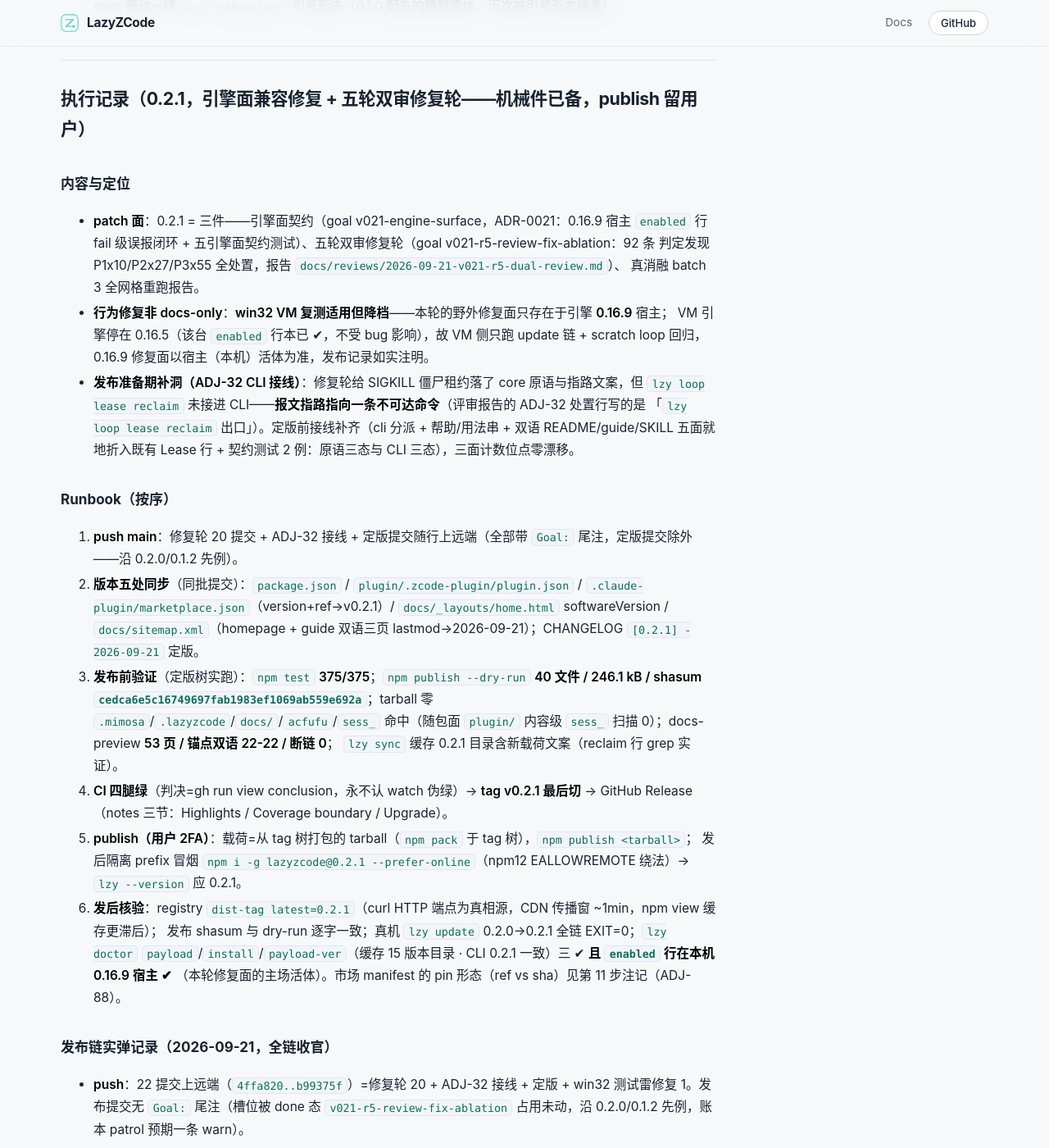
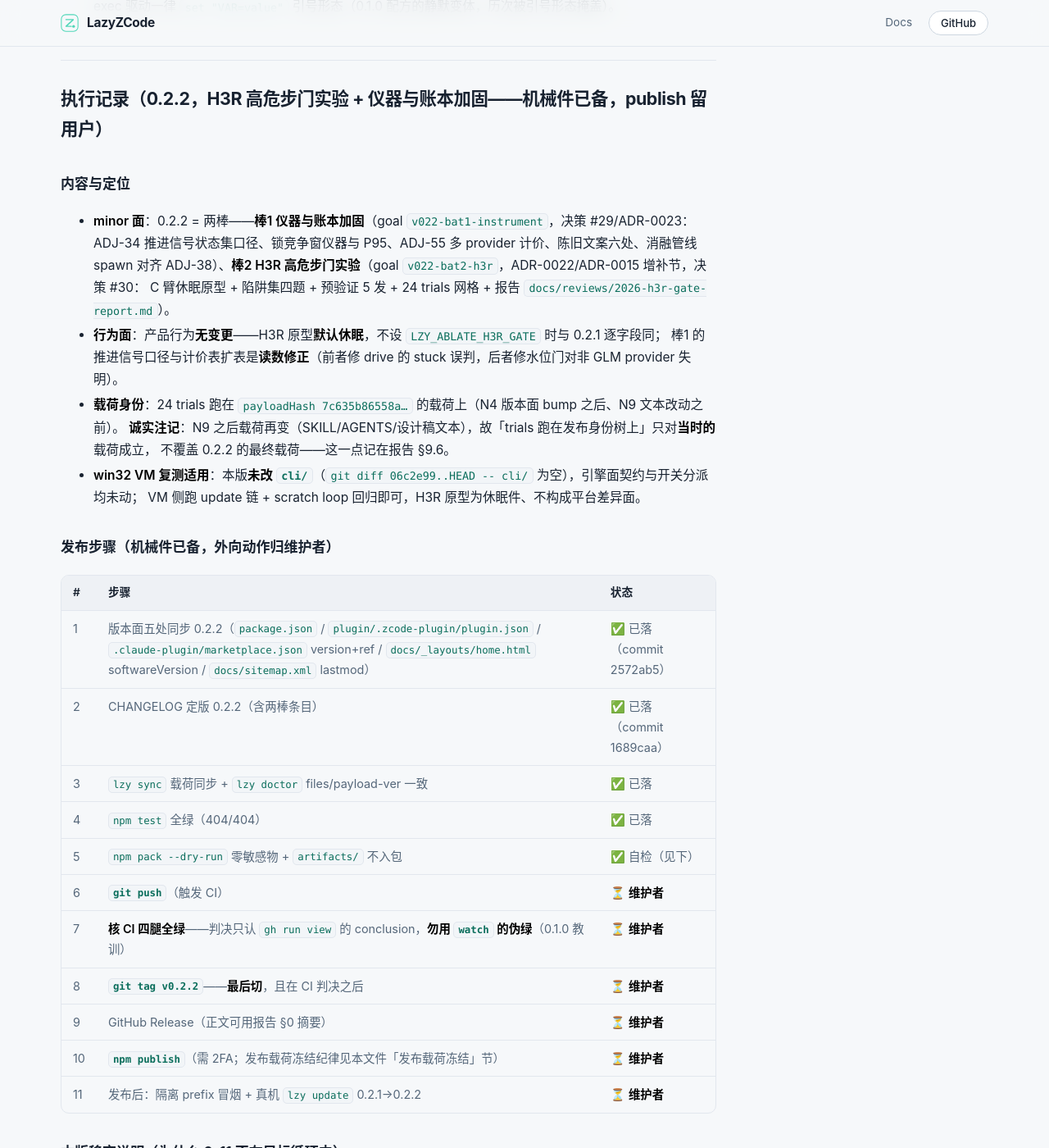
Before and after one commit to Acfufu/lazyzcode, a Jekyll site: the page built from docs/release-checklist.md, in a window 1280 px wide and 1400 px high, scrolled down 20299 px. Shown: the whole window at 82% size. Built offline with Jekyll 4.4.1, drawn with Linux system fonts in a browser that asks for light colours; our own code applies the rules of GitHub Pages for plain Markdown files; some of the changed text lies outside the part shown.

Commit message:
docs(release): the 0.2.2 runbook, with the hand-over spelled out as hand-over
The runbook section records the eleven release steps and marks which five are
done locally (version face, changelog, sync, tests, pack self-check) versus the
six that belong to the maintainer (push, CI verdict, tag, Release, publish,
post-publish smoke).

Why the second half is not "missing work": the goal's boundary is release-ready
local artifacts. A push is an outward action that writes a public repo and
triggers remote builds, as are tag/Release/publish, and 0.1.0 and 0.2.1 both
handed those to the maintainer. The section says so explicitly so step 7 ("CI
four legs green") reads as handed over rather than dropped - its prerequisites
are local tests green and a frozen payload, both in place.

Two honest notes carried into the runbook: the grid ran on payloadHash
7c635b86558a, which is the payload after the N4 bump but before N9's text edits,
so "trials ran on the release identity" holds for that payload and not for
0.2.2's final one; and this version did not touch cli/ at all (empty diff), which
is what makes the win32 VM re-test a regression run rather than a new-surface run.

Pack self-check: 42 files, no artifacts/, no .lazyzcode, no .mimosa, and the diff
against the pre-baton baseline is exactly core/h3r.js added plus size changes to
the three files this release edited. scripts/ is not in the payload by design.

Goal: v022-bat2-h3r#N10

```diff
--- a/docs/release-checklist.md
+++ b/docs/release-checklist.md
@@ -484,6 +484,44 @@ plugin payload). From older versions: manual two-step (`npm i -g lazyzcode
 - 0.2.0 三件套活体（scratch `C:\scratch020`，SYSTEM exec + `set "LOCALAPPDATA=…"` 引号形态）：**lease 互斥**（acquire fence 1 → 二次 acquire 拒「另一运行时持租（fence 1，至 …）」带僵尸恢复指路）· **fence 写拒**（活跃租约期 `--fence 9` 写 → 「写拒：fence 9 非现行（现行 1）——你已被接管，立即停手不写」）· **drive 门链**（executing 目标上 `lzy loop drive` → 凭据缺席拒带恢复文本；doctor `drive` 行四段齐「凭据缺席（headless 调用会停在认证门） · 活跃租约 fence=1 · 预算未初始化 · v020vm 可入 drive（risk=low）」）；lease 释放 ✔、scratch 清除 ✔。
 - 探针引号雷补记（host 侧驱动教训）：`set VAR=value && cmd` 会把**尾随空格**并进值（`LZY_ABLATE_HUMAN_GATE` 变 `"1 "` 消融判据不中、`LZY_ZCODE_ENGINE` 路径带空格失效）——SYSTEM exec 驱动一律 `set "VAR=value"` 引号形态（0.1.0 配方的静默变体，历次被引号形态掩盖）。
 
+## 执行记录（0.2.2，H3R 高危步门实验 + 仪器与账本加固——机械件已备，publish 留用户）
+
+### 内容与定位
+
+- **minor 面**：0.2.2 = 两棒——**棒1 仪器与账本加固**（goal `v022-bat1-instrument`，决策 #29/ADR-0023：
+  ADJ-34 推进信号状态集口径、锁竞争窗仪器与 P95、ADJ-55 多 provider 计价、陈旧文案六处、消融管线 spawn
+  对齐 ADJ-38）、**棒2 H3R 高危步门实验**（goal `v022-bat2-h3r`，ADR-0022/ADR-0015 增补节，决策 #30：
+  C 臂休眠原型 + 陷阱集四题 + 预验证 5 发 + 24 trials 网格 + 报告 `docs/reviews/2026-h3r-gate-report.md`）。
+- **行为面**：产品行为**无变更**——H3R 原型**默认休眠**，不设 `LZY_ABLATE_H3R_GATE` 时与 0.2.1 逐字段同；
+  棒1 的推进信号口径与计价表扩表是**读数修正**（前者修 drive 的 stuck 误判，后者修水位门对非 GLM provider 失明）。
+- **载荷身份**：24 trials 跑在 `payloadHash 7c635b86558a…` 的载荷上（N4 版本面 bump 之后、N9 文本改动之前）。
+  **诚实注记**：N9 之后载荷再变（SKILL/AGENTS/设计稿文本），故「trials 跑在发布身份树上」只对**当时的**载荷成立，
+  不覆盖 0.2.2 的最终载荷——这一点记在报告 §9.6。
+- **win32 VM 复测适用**：本版**未改 `cli/`**（`git diff 06c2e99..HEAD -- cli/` 为空），引擎面契约与开关分派均未动；
+  VM 侧跑 update 链 + scratch loop 回归即可，H3R 原型为休眠件、不构成平台差异面。
+
+### 发布步骤（机械件已备，外向动作归维护者）
+
+| # | 步骤 | 状态 |
+|---|---|---|
+| 1 | 版本面五处同步 0.2.2（`package.json` / `plugin/.zcode-plugin/plugin.json` / `.claude-plugin/marketplace.json` version+ref / `docs/_layouts/home.html` softwareVersion / `docs/sitemap.xml` lastmod） | ✅ 已落（commit 2572ab5） |
+| 2 | CHANGELOG 定版 0.2.2（含两棒条目） | ✅ 已落（commit 1689caa） |
+| 3 | `lzy sync` 载荷同步 + `lzy doctor` files/payload-ver 一致 | ✅ 已落 |
+| 4 | `npm test` 全绿（404/404） | ✅ 已落 |
+| 5 | `npm pack --dry-run` 零敏感物 + `artifacts/` 不入包 | ✅ 自检（见下） |
+| 6 | **`git push`**（触发 CI） | ⏳ **维护者** |
+| 7 | **核 CI 四腿全绿**——判决只认 `gh run view` 的 conclusion，**勿用 `watch` 的伪绿**（0.1.0 教训） | ⏳ **维护者** |
+| 8 | **`git tag v0.2.2`**——**最后切**，且在 CI 判决之后 | ⏳ **维护者** |
+| 9 | GitHub Release（正文可用报告 §0 摘要） | ⏳ **维护者** |
+| 10 | **`npm publish`**（需 2FA；发布载荷冻结纪律见本文件「发布载荷冻结」节） | ⏳ **维护者** |
+| 11 | 发布后：隔离 prefix 冒烟 + 真机 `lzy update` 0.2.1→0.2.2 | ⏳ **维护者** |
+
+### 本版移交说明（为什么 6–11 不在目标循环内）
+
+目标循环的边界=**到 release-ready 的本地机械件**（§⑰ Q7）。push 是外向动作（触发远端构建、写公共仓库），
+tag/Release/publish 同理；沿 0.1.0/0.2.1「维护者指令直发」先例，本目标交付其**前置件**并在报告里列出移交清单，
+不代做外向动作。第 7 步的「CI 四腿绿」因此是**移交项而非丢项**——它的前置件（本地测试全绿、载体冻结）已备。
+
 ## 执行记录（0.2.1，引擎面兼容修复 + 五轮双审修复轮——机械件已备，publish 留用户）
 
 ### 内容与定位
```
Also changed, not shown: docs/narrative-checklist.md (+1 -1 lines).
